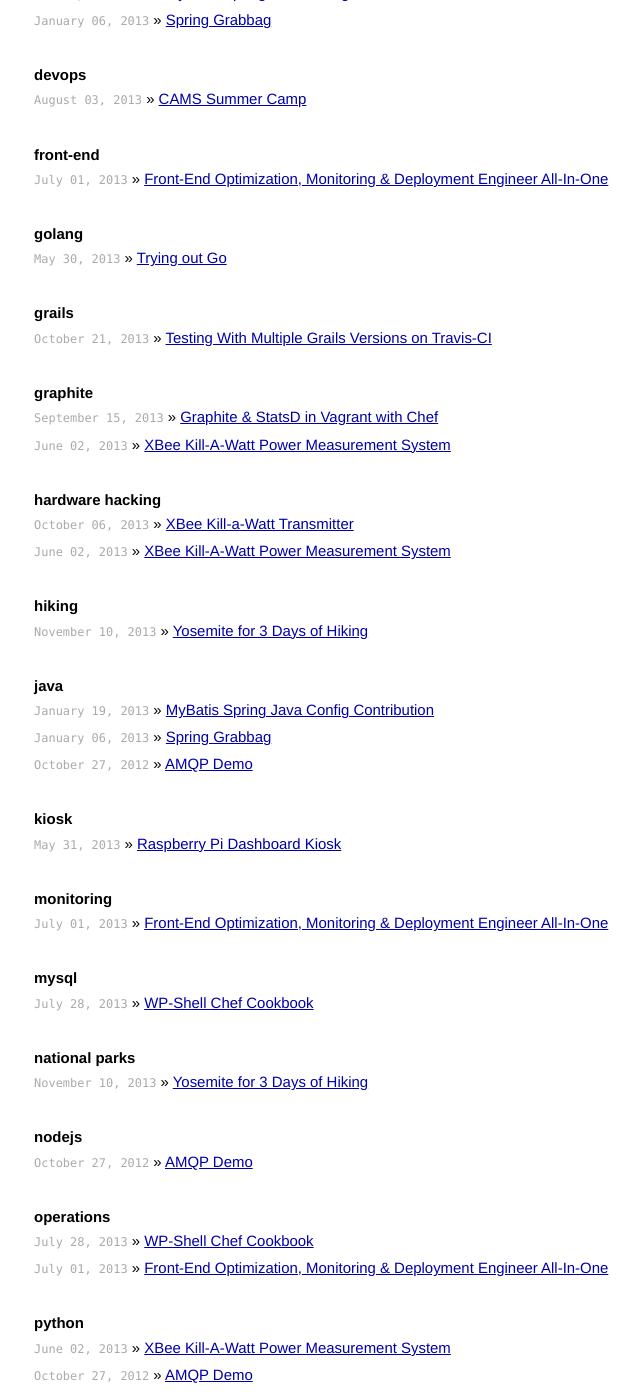
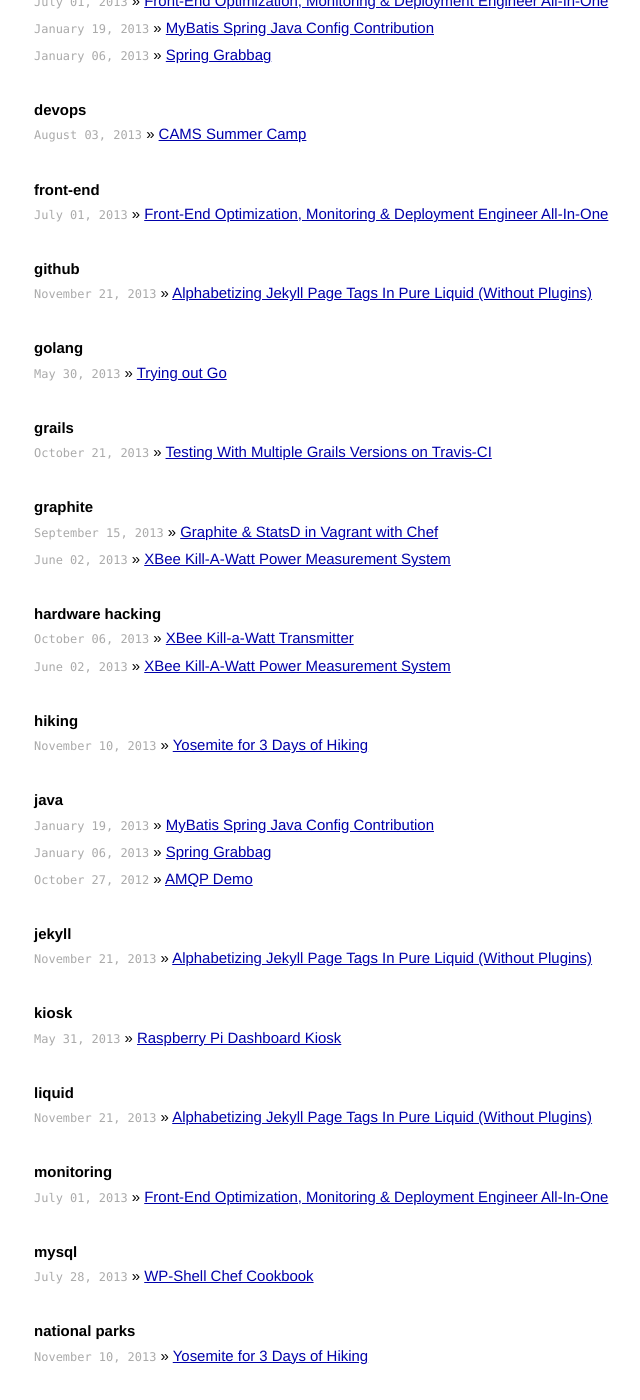
Before and after one commit to lanyonm/lanyonm.github.io, a Jekyll site: the page built from tags.html, in a window 1280 px wide and 1400 px high, scrolled down 1025 px. Shown: the whole window, without its empty margins (292-932 px from the left). Built offline with Jekyll 4.4.1, drawn with Linux system fonts in a browser that asks for light colours; some of the changed text lies outside the part shown.

Commit message:
add alphabetized jekyll tags post

```diff
--- /dev/null
+++ b/_posts/2013-11-21-alphabetize-jekyll-page-tags-pure-liquid.md
@@ -0,0 +1,55 @@
+---
+layout: post
+title: "Alphabetizing Jekyll Page Tags In Pure Liquid (Without Plugins)"
+description: "How to Alphabetize Jekyll Page Tags in Pure Liquid - no plugins"
+category: articles
+tags: [github, jekyll, liquid, ruby]
+comments: true
+---
+
+When you [host a Jekyll site on GitHub](https://help.github.com/articles/using-jekyll-with-pages), it renders the site in safe-mode.  This means you can't use any plugins enhance Jekyll's functionality and, more specifically, you can't write a [Liquid tag](https://github.com/Shopify/liquid/wiki/Liquid-for-Programmers#create-your-own-tags) that alphabetizes the site's tags.  Unordered tags make a Jekyll tag list look sloppy, so if you care about the details, you likely want your tag list to be alphabetized.
+
+It's easy to alphabetize the tag list on a given page (just list the tags alphabetically), but getting your [`tags.html`](/tags.html) to list tags alphabetically is a bit more convoluted if you aren't able to use plugins.
+
+# Waist-Deep in Liquid
+Liquid provides some pretty good [documentation](http://docs.shopify.com/themes/liquid-basics/logic) for figuring out what logical operators and functions are built into the templating language.  Particularly useful are `capture` and `assign`, which each capture values as variables.  These logical operators can contain additional logic like for-loops, splits, sorts and joins.  Here's the code I use to generate a sorted list of tags as well as the number of tags:
+
+{% highlight html linenos %}{% raw %}
+{% capture site_tags %}{% for tag in site.tags %}{{ tag | first }}{% unless forloop.last %},{% endunless %}{% endfor %}{% endcapture %}
+{% capture num_words %}
+  {{ site_tags | split:',' | size }}
+{% endcapture %}
+{% assign tag_words = site_tags | split:',' | sort %}
+{% endraw %}{% endhighlight %}
+
+Line 1 above will get the tag name for every tag on the site and set them to the `site_tags` variable.  Each tag object contains both the tag name and a list of the associated posts.  This capture statement is all on one line so that the commas can reliably be used as delimiters.  Lines 2-4 have the sole purpose of setting the number of tags to `num_words`.  Line 5 creates the `tag_words` variable that is a sorted array of the tag names.
+
+# Building The HTML
+As you can see on [`tags.html`](/tags.html), the tags are listed alphabetically with post counts and then each tag's post is listed below.  Here's the Liquid code:
+
+{% highlight html linenos %}{% raw %}
+<div id="tags">
+  <h1>Tags</h1>
+  <ul class="tag-box inline">
+  {% for item in (0..num_words) %}{% unless forloop.last %}
+    {% capture this_word %}{{ tag_words[item] | strip_newlines }}{% endcapture %}
+    <li><a href="#{{ this_word | cgi_escape }}">{{ this_word }} <span>{{ site.tags[this_word].size }}</span></a></li>
+  {% endunless %}{% endfor %}
+  </ul>
+
+  {% for item in (0..num_words) %}{% unless forloop.last %}
+    {% capture this_word %}{{ tag_words[item] | strip_newlines }}{% endcapture %}
+  <h2 id="{{ this_word | cgi_escape }}">{{ this_word }}</h2>
+  <ul class="posts">
+    {% for post in site.tags[this_word] %}{% if post.title != null %}
+    <li itemscope><span class="entry-date"><time datetime="{{ post.date | date_to_xmlschema }}" itemprop="datePublished">{{ post.date | date: "%B %d, %Y" }}</time></span> &raquo; <a href="{{ post.url }}">{{ post.title }}</a></li>
+    {% endif %}{% endfor %}
+  </ul>
+  {% endunless %}{% endfor %}
+</div>
+{% endraw %}{% endhighlight %}
+
+On line 4 you'll notice an `unless forloop.last`.  This is because it's a quick an easy way to keep the array index in bounds.  Lines 6 and 14 show how you can use a tag's name to pull the tag from `site.tags`.  I checked for `post.title != null` because I don't want to display pages without titles.
+
+# TL;DR
+Alphabetizing Jekyll site tags is trickier than it should be.  If you plan to deploy the site via GitHub Pages, you can't use plugins.  The [source code](https://github.com/LanyonM/lanyonm.github.io/blob/master/tags.html) for my pure-Liquid, alphabetized tags is on GitHub and deployed [here](/tags.html).
--- a/tags.html
+++ b/tags.html
@@ -4,8 +4,6 @@
 description: "An archive of posts sorted by tag."
 ---
 
-<!-- site_tags | split:',' | sort | join:',' | truncatewords:item | remove:'...' | split:',' | last -->
-<!-- http://dseifried.wordpress.com/2011/11/25/jekyll-yaml-front-matter-and-the-liquid-templating-system/ -->
 {% capture site_tags %}{% for tag in site.tags %}{{ tag | first }}{% unless forloop.last %},{% endunless %}{% endfor %}{% endcapture %}
 <!-- site_tags: {{ site_tags }} -->
 {% capture num_words %}
@@ -28,9 +26,9 @@
     {% capture this_word %}{{ tag_words[item] | strip_newlines }}{% endcapture %}
   <h2 id="{{ this_word | cgi_escape }}">{{ this_word }}</h2>
   <ul class="posts">
-    {% for tag in site.tags %}{% if tag[0] == this_word %}{% for post in tag[1] %}{% if post.title != null %}
+    {% for post in site.tags[this_word] %}{% if post.title != null %}
     <li itemscope><span class="entry-date"><time datetime="{{ post.date | date_to_xmlschema }}" itemprop="datePublished">{{ post.date | date: "%B %d, %Y" }}</time></span> &raquo; <a href="{{ post.url }}">{{ post.title }}</a></li>
-    {% endif %}{% endfor %}{% endif %}{% endfor %}
+    {% endif %}{% endfor %}
   </ul>
   {% endunless %}{% endfor %}
 </div>
```
